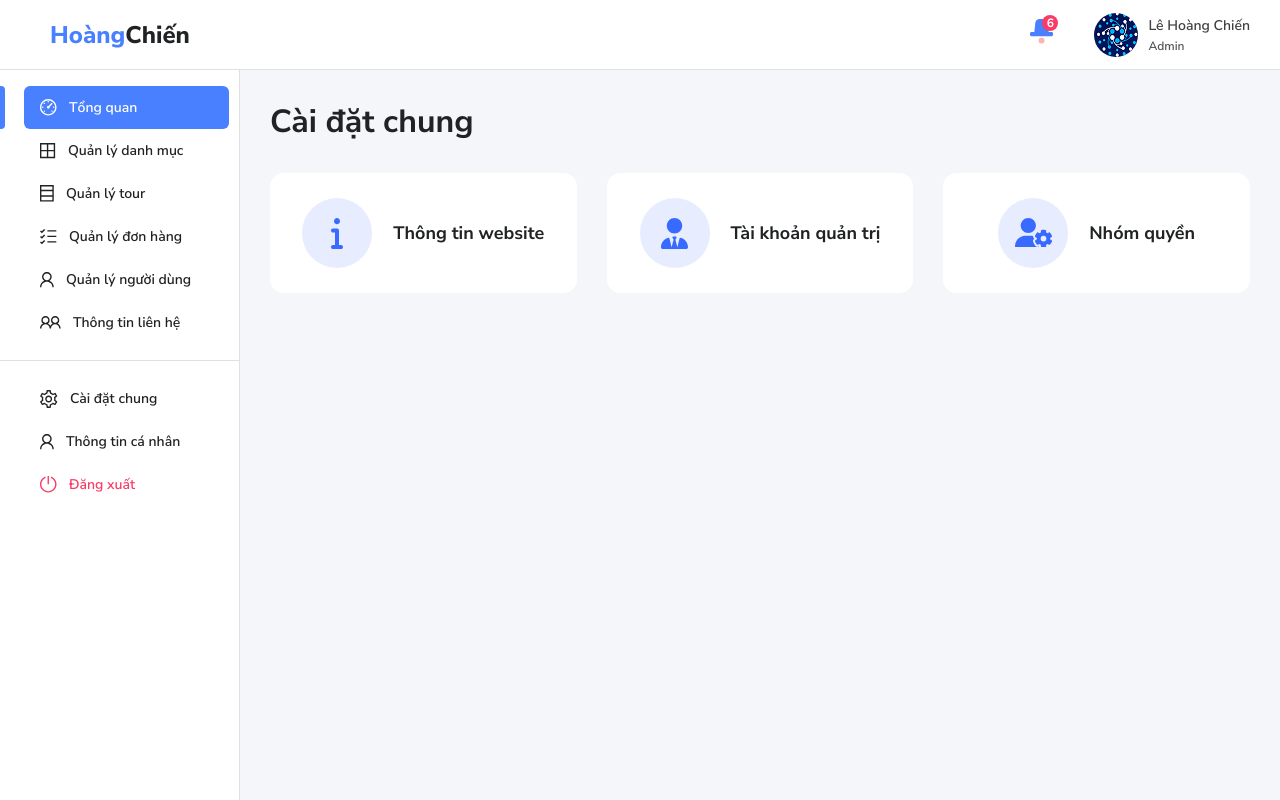
After one commit to LEHOANGCHIEN/travel-tour-admin, a web app: file setting-list.html in a window 1280 px wide. The commit adds this page. Run offline with its HTML, style and script files only (its server is not run), Linux system fonts and the light colour scheme.

Commit message:
1.1. Xây dựng trang Cài đặt chung

```diff
--- a/assets/css/style.css
+++ b/assets/css/style.css
@@ -1277,3 +1277,44 @@ button {
   }
 }
 /* End Section 8 */
+
+/* Section 9 */
+.section-9 {
+  display: grid;
+  grid-template-columns: repeat(3, 1fr);
+  gap: 30px;
+}
+
+.section-9 .inner-item {
+  display: flex;
+  align-items: center;
+  justify-content: center;
+  gap: 20px;
+  background-color: white;
+  border-radius: 14px;
+  padding: 25px;
+}
+
+.section-9 .inner-item img {
+  height: 70px;
+  width: auto;
+}
+
+.section-9 .inner-item span {
+  font-weight: 700;
+  font-size: 18px;
+  color: var(--color-text);
+}
+
+@media (max-width: 1200px) {
+  .section-9 {
+    grid-template-columns: repeat(2, 1fr);
+  }
+}
+
+@media (max-width: 768px) {
+  .section-9 {
+    grid-template-columns: 1fr;
+  }
+}
+/* End Section 9 */
--- /dev/null
+++ b/setting-list.html
@@ -0,0 +1,36 @@
+<!DOCTYPE html>
+<html lang="vi">
+  <head>
+    <meta charset="UTF-8">
+    <meta name="viewport" content="width=device-width, initial-scale=1.0">
+    <title>Cài đặt chung</title>
+    <link rel="stylesheet" href="https://cdnjs.cloudflare.com/ajax/libs/font-awesome/6.7.2/css/all.min.css">
+    <link rel="stylesheet" href="assets/css/style.css">
+  </head>
+  <body>
+    <header class="header">
+      <div class="inner-left"><a class="inner-logo" href="#"><span>Hoàng</span><span>Chiến</span></a></div>
+      <div class="inner-right">
+        <div class="inner-notify"><img src="assets/images/icon-bell.svg"><span>6</span></div>
+        <div class="inner-account"><img src="assets/images/avatar.png">
+          <div class="inner-text">
+            <div class="inner-name">Lê Hoàng Chiến</div>
+            <div class="inner-role">Admin</div>
+          </div>
+        </div>
+        <div class="inner-button-menu"><i class="fas fa-bars"></i></div>
+      </div>
+    </header>
+    <main class="main">
+      <nav class="sider">
+        <div class="inner-list"><a class="inner-item active" href="#"><img src="assets/images/icon-sider-1.svg"><span>Tổng quan</span></a><a class="inner-item" href="#"><img src="assets/images/icon-sider-2.svg"><span>Quản lý danh mục</span></a><a class="inner-item" href="#"><img src="assets/images/icon-sider-3.svg"><span>Quản lý tour</span></a><a class="inner-item" href="#"><img src="assets/images/icon-sider-4.svg"><span>Quản lý đơn hàng</span></a><a class="inner-item" href="#"><img src="assets/images/icon-sider-5.svg"><span>Quản lý người dùng</span></a><a class="inner-item" href="#"><img src="assets/images/icon-sider-6.svg"><span>Thông tin liên hệ</span></a></div>
+        <div class="inner-line"></div>
+        <div class="inner-list"><a class="inner-item" href="#"><img src="assets/images/icon-sider-7.svg"><span>Cài đặt chung</span></a><a class="inner-item" href="#"><img src="assets/images/icon-sider-5.svg"><span>Thông tin cá nhân</span></a><a class="inner-item inner-logout" href="#"><img src="assets/images/icon-sider-8.svg"><span>Đăng xuất</span></a></div>
+      </nav>
+      <div class="content">
+        <h1 class="box-title">Cài đặt chung</h1>
+        <div class="section-9"> <a class="inner-item" href="#"><img src="assets/images/section-9-icon-1.svg"><span>Thông tin website</span></a><a class="inner-item" href="#"><img src="assets/images/section-9-icon-2.svg"><span>Tài khoản quản trị</span></a><a class="inner-item" href="#"><img src="assets/images/section-9-icon-3.svg"><span>Nhóm quyền</span></a></div>
+      </div>
+    </main>
+  </body>
+</html>
```
Also changed, not shown: contact-list.html (+43 -13 lines), views/pages/contact-list.pug (+69 -43 lines), views/pages/setting-list.pug (added, +20 -0 lines), assets/images/section-9-icon-1.svg (added), assets/images/section-9-icon-2.svg (added), assets/images/section-9-icon-3.svg (added).
